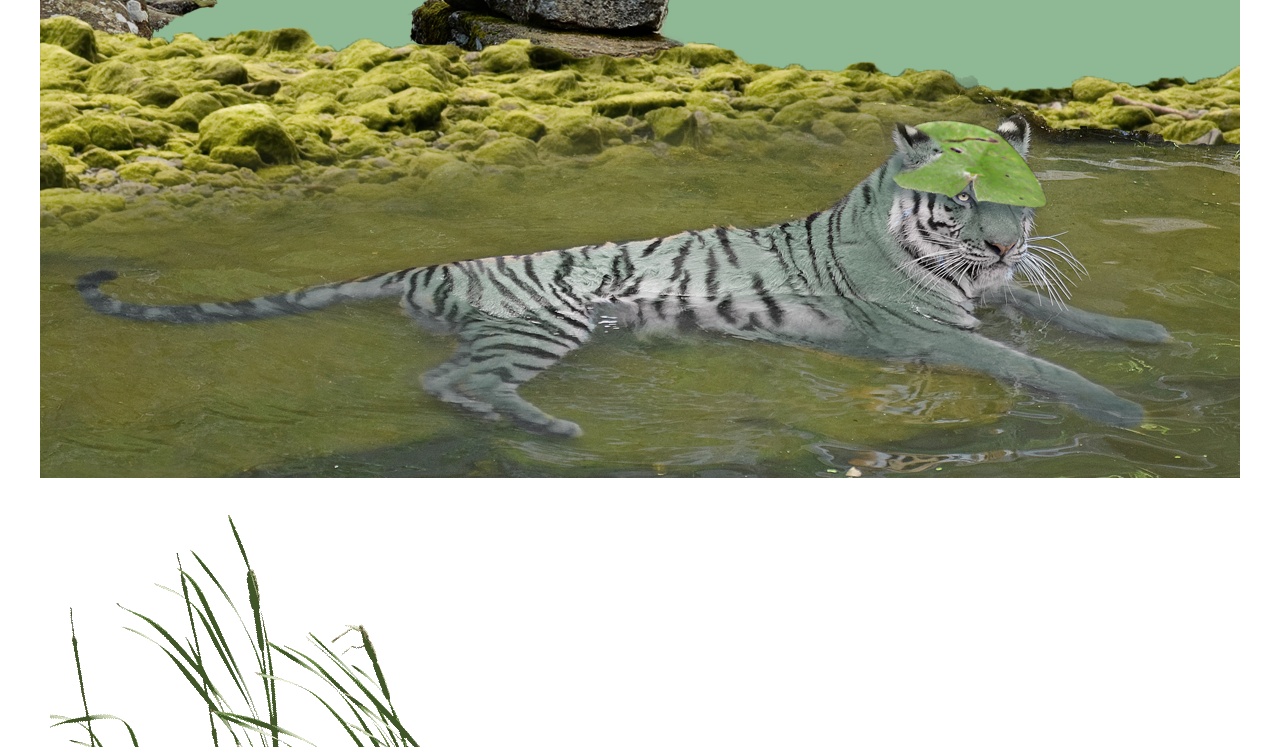
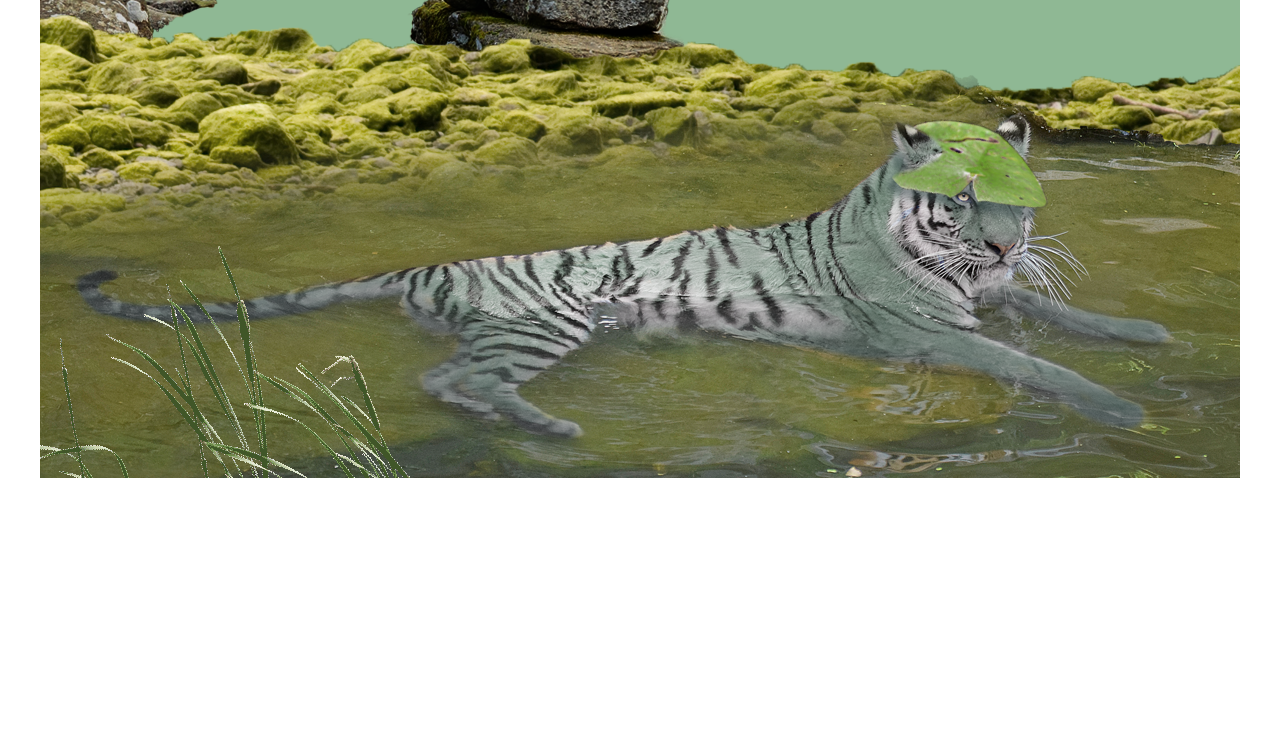
Before and after one commit to Rhiana-Bell/rhiana-bell.github.io, a plain HTML site: page rbell-netart-page1.html in a window 1280 px wide. Shown: the part 330-1080 px from the top of the page. After the commit the page ends 816 px from the top, so only its background shows below. Drawn offline with Linux system fonts and the light colour scheme.

Commit message:
continued net art work

```diff
--- a/rbell-netart-page1.html
+++ b/rbell-netart-page1.html
@@ -55,9 +55,9 @@
         position: absolute;
         height: 265px;
         width: 400px;
-        z-index: 25;
-        bottom: -25;
-        right: 0;
+        z-index: 40;
+        bottom: 0;
+        left: 0;
     }
     </style>
     <body>
@@ -76,8 +76,9 @@
                 </div>
             <div id="sleeping">
                 <img src="net.art images/sleeping tiger.png">
+                </div>
             <div id="cattail">
-                <img src="net.art images/cattail-gif.gif">
+                <a href="index.html"><img src="net.art images/cattail-gif.gif"></a>
             </div>
             </div>
 
```
Also changed, not shown: index.html (+2 -0 lines).
